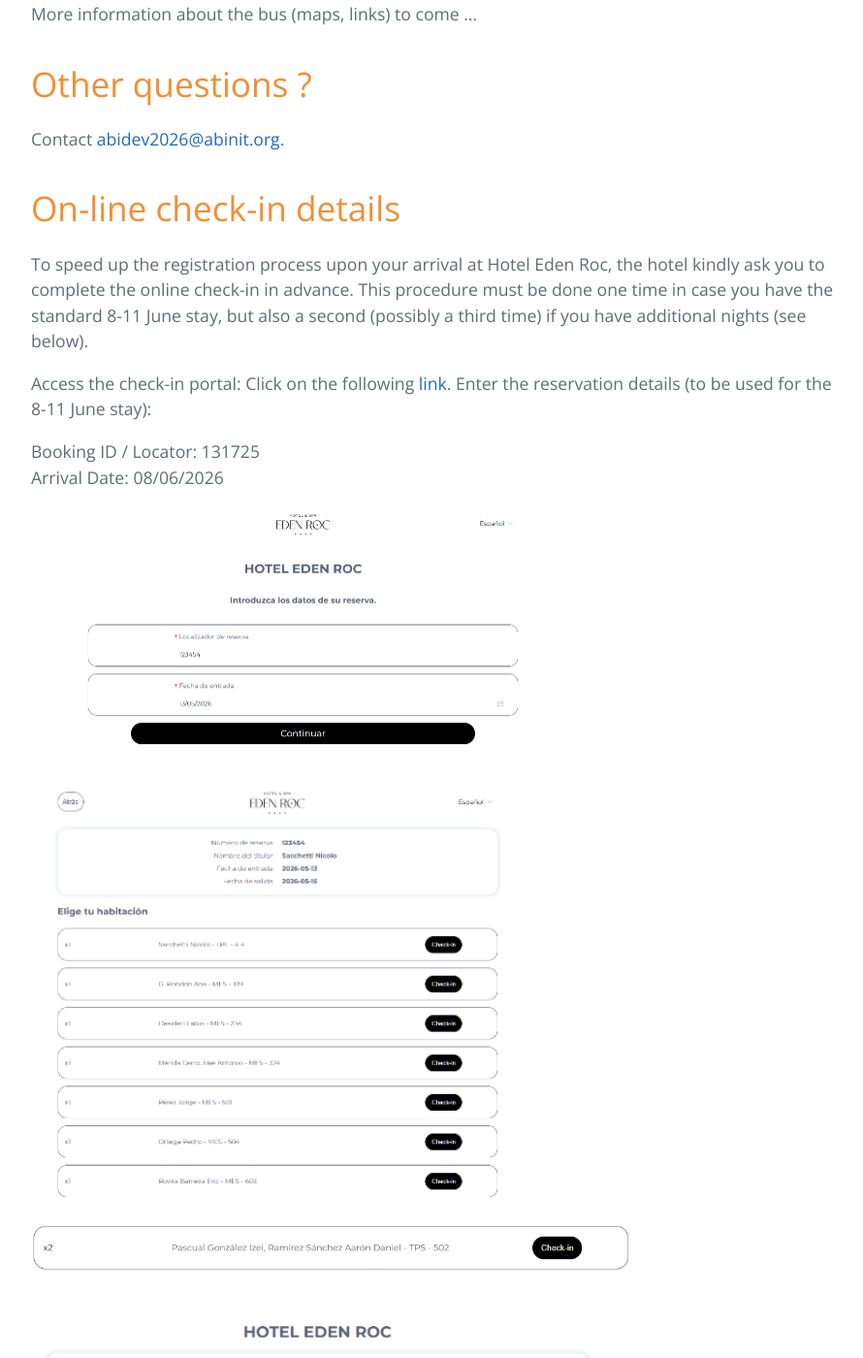
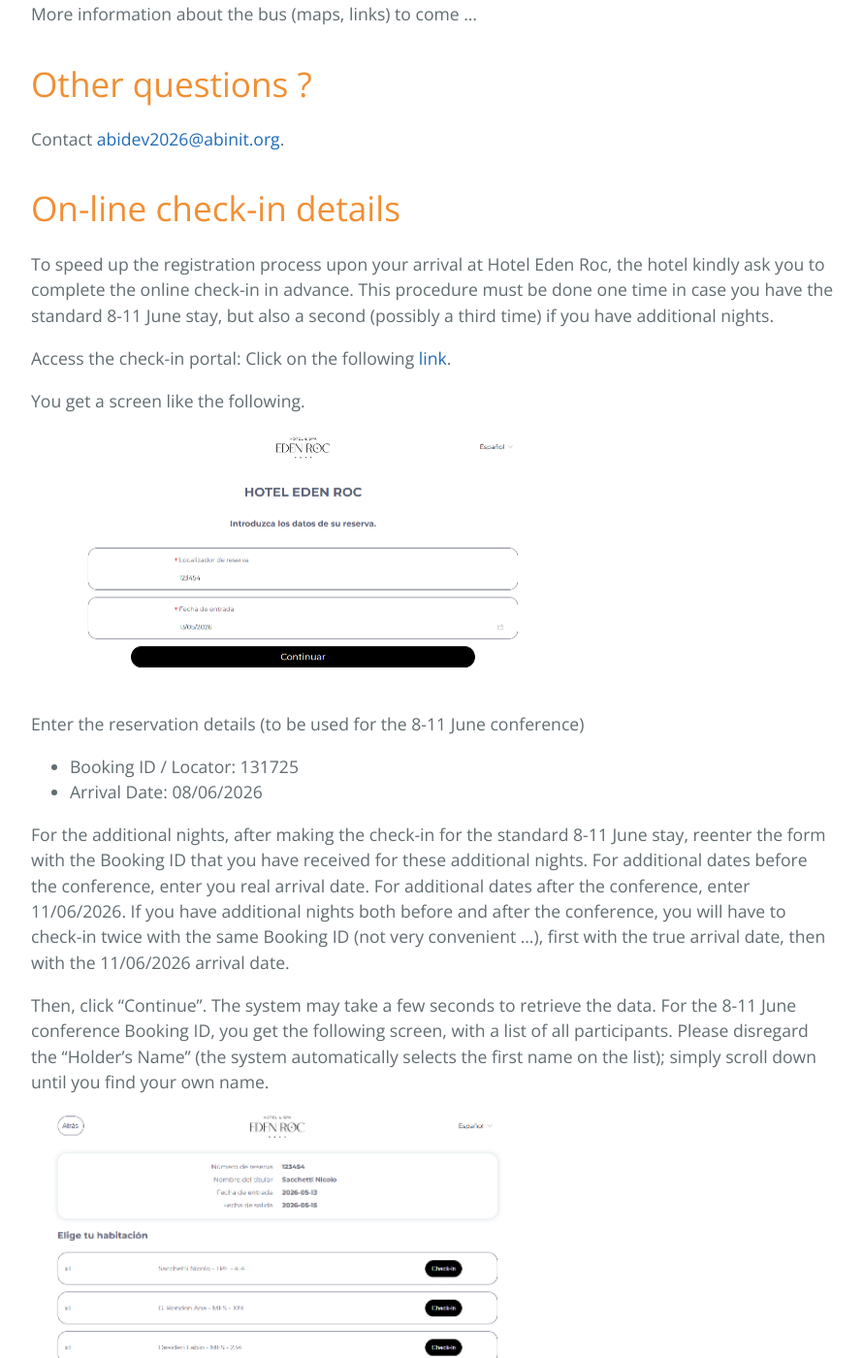
Before and after one commit to abinit/abidev2026, a Jekyll site: the page built from docs/practical.md, in a window 1280 px wide and 1400 px high, scrolled down 872 px. Shown: the whole window at 97% size, without its empty margins (192-1082 px from the left). Built offline with Jekyll 4.4.1, drawn with Linux system fonts in a browser that asks for light colours; the repository's description, which GitHub fills in, is left out; some of the changed text lies outside the part shown.

Commit message:
Complete the description of the check-in procedure.

```diff
--- a/docs/practical.md
+++ b/docs/practical.md
@@ -35,20 +35,39 @@ Contact <a href="mailto:abidev2026@abinit.org">abidev2026@abinit.org</a>.
 # On-line check-in details
 
 To speed up the registration process upon your arrival at Hotel Eden Roc, the hotel kindly ask you to complete the online check-in in advance.
-This procedure must be done one time in case you have the standard 8-11 June stay, but also a second (possibly a third time) if you have additional nights (see below).
+This procedure must be done one time in case you have the standard 8-11 June stay, but also a second (possibly a third time) if you have additional nights.
 
 Access the check-in portal: Click on the following [link](https://checkin.civitfun.com/hotel/hotel-eden-roc/bookingSearchForm).
-Enter the reservation details (to be used for the 8-11 June stay):
 
-   Booking ID / Locator: 131725
-   Arrival Date: 08/06/2026
+You get a screen like the following.
 
 ![](checkin/step1.png)
 
+Enter the reservation details (to be used for the 8-11 June conference)
+
+   - Booking ID / Locator: 131725
+   - Arrival Date: 08/06/2026
+
+For the additional nights, after making the check-in for the standard 8-11 June stay, reenter the form with the Booking ID that you have received for these additional nights. For additional dates before the conference, enter you real arrival date. For additional dates after the conference, enter 11/06/2026. If you have additional nights both before and after the conference, you will have to check-in twice with the same Booking ID (not very convenient ...), first with the true arrival date, then with the 11/06/2026 arrival date.
+
+Then, click "Continue". The system may take a few seconds to retrieve the data. For the 8-11 June conference Booking ID, you get the following screen, with a list of all participants. Please disregard the "Holder's Name" (the system automatically selects the first name on the list); simply scroll down until you find your own name.
+
 ![](checkin/step2.png)
+
+Once you find your name, click "Check-in" twice and follow the instructions to upload your documentation. It is expeditive to capture the recto and verso of your ID card (instead of entering the data by hand), especially if you have to do the check-in procedure twice or three times.
 
 ![](checkin/step3.png)
 
+Important note for shared rooms: If you are sharing a room, you will see two entries under the same room. Once the first person completes their check-in, one entry will disappear or be labeled as "Adult 2".
+The second person must select this entry to fill in their details (please refer to the next image for a visual guide).
+
 ![](checkin/step4.png)
 
+Finalize: After filling in all required fields, you get a page with where you can accept the terms and conditions, and other information,
+that you should consult, also you might be asked to sign (this is a pad, use the mouse to "sign" the best you can), and click "Continue".
+
+Wait a few seconds until the confirmation message appears
+
 ![](checkin/step5.png)
+
+Redo this procedure as many time you need to check-in for the additional stay before the conference, the conference, and for the additional stay after the conference.
```
Also changed, not shown: other parts of docs/practical.md (+1 -1 lines).
